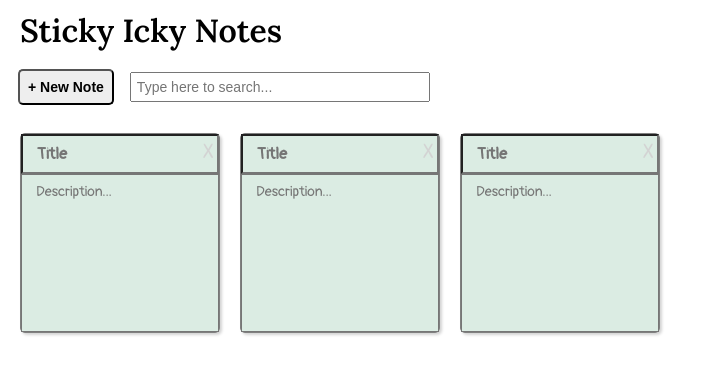
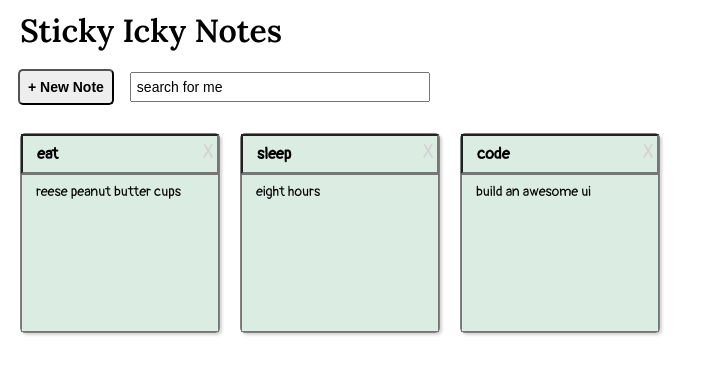
Before and after one commit to ryanjeffrey/react-greenfield-sticky-note-project, a React (Create React App) app: page / in a window 1280 px wide. Shown: the top 374 px of the page, without its empty margins (0-708 px from the left). Built offline with nearby package versions, Linux system fonts and the light colour scheme; a web font is replaced by a local one.

Commit message:
Began switching out static values with state and prop variables

```diff
--- a/src/App.js
+++ b/src/App.js
@@ -27,7 +27,7 @@
         doesMatchSearch: true
       }
     ],
-    searchText: "searching"
+    searchText: "search for me"
   };
   render() {
     return (
--- a/src/Header.js
+++ b/src/Header.js
@@ -1,6 +1,6 @@
 import React from "react";
 
-var Header = () => (
+var Header = (props) => (
   <header className="app-header">
     <h1 className="app-header__title">Sticky Icky Notes</h1>
     <aside className="app-header__controls">
@@ -9,6 +9,7 @@
         type="text"
         placeholder="Type here to search..."
         className="search"
+        value={props.searchText}
       />
     </aside>
   </header>
--- a/src/Note.js
+++ b/src/Note.js
@@ -1,9 +1,18 @@
 import React from "react";
 
-var Note = () => (
+var Note = (props) => (
   <li className="note">
-    <input type="text" placeholder="Title" className="note__title" />
-    <textarea placeholder="Description..." className="note__description" />
+    <input
+      type="text"
+      placeholder="Title"
+      className="note__title"
+      value={props.note.title}
+    />
+    <textarea
+      placeholder="Description..."
+      className="note__description"
+      value={props.note.description}
+    />
     <span className="note__delete">X</span>
   </li>
 );
--- a/src/NotesList.js
+++ b/src/NotesList.js
@@ -1,10 +1,12 @@
 import React from "react";
 import Note from "./Note.js";
 
-const renderNote = (note) => <Note note={note} key={note.id} />;
+var keepSearchMatches = (note) => note.doesMatchSearch;
+var renderNote = (note) => <Note note={note} key={note.id} />;
 
 var NotesList = (props) => {
-  var noteElements = props.notes.map(renderNote);
+  var searchMatches = props.notes.filter(keepSearchMatches);
+  var noteElements = searchMatches.map(renderNote);
   return <ul className="notes-list">{noteElements}</ul>;
 };
 
```
